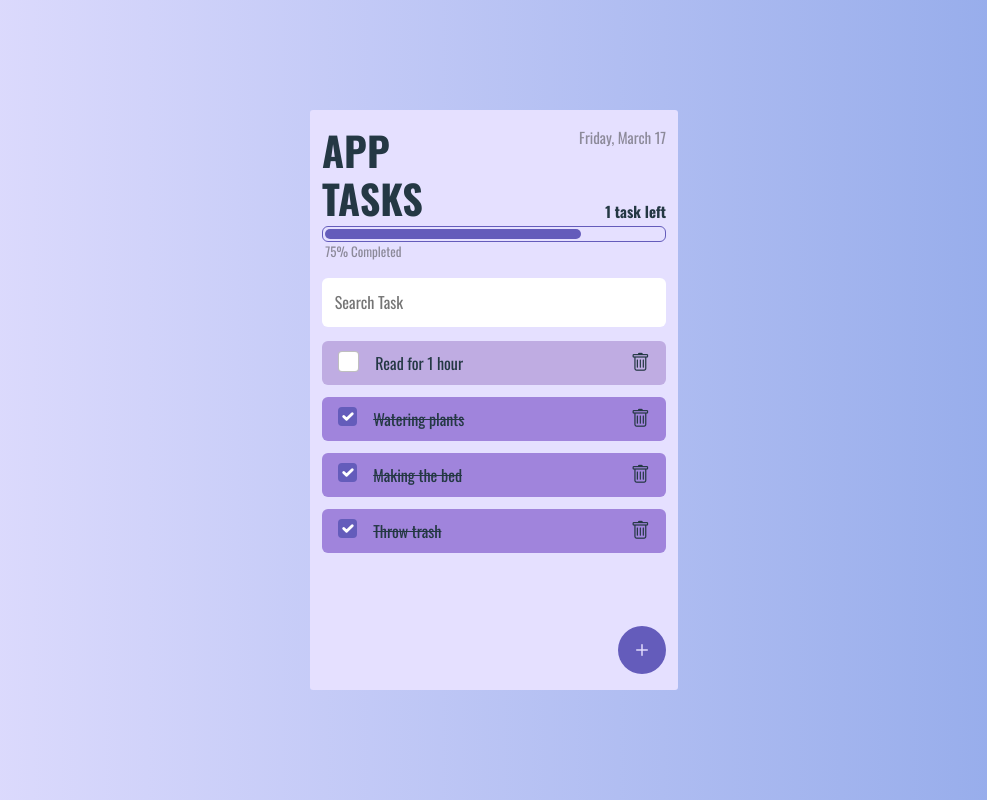
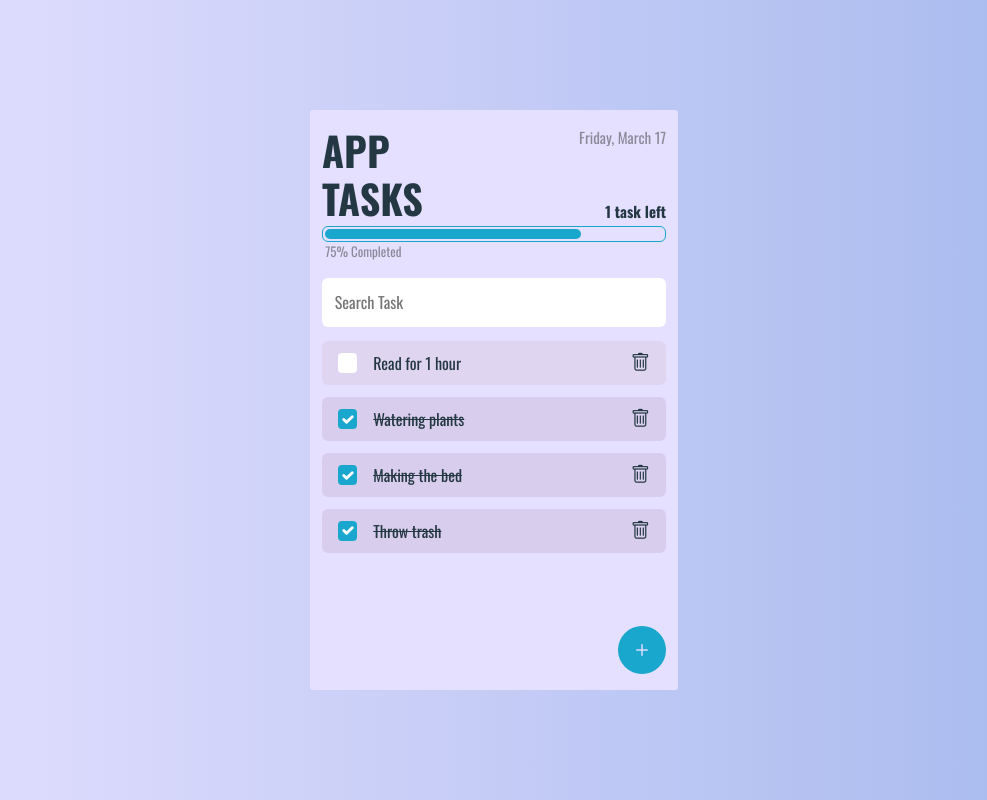
Before and after one commit to AddielQuintero/Task-manager-with-react-and-bootstrap, a React (Create React App) app: page / in a window 1280 px wide. Shown: the whole page, without its empty margins (146-1133 px from the left). Built offline with nearby package versions, Linux system fonts and the light colour scheme.

Commit message:
fix: update application color palette and component currentDate and progressBar

```diff
--- a/src/components/todoCurrentDate.js
+++ b/src/components/todoCurrentDate.js
@@ -1,14 +1,21 @@
 function TodoCurrentDate() {
+  const timeZone = Intl.DateTimeFormat().resolvedOptions().timeZone
   const options = {
     weekday: 'long',
     month: 'long',
     day: 'numeric',
-    timeZone: 'UTC',
+    // year: 'numeric',
+    // hour: 'numeric',
+    // minute: 'numeric',
+    // second: 'numeric',
+    timeZone: timeZone,
   }
-
-  const fechaActual = new Date().toLocaleDateString('en-US', options)
-
-  return <p>{fechaActual}</p>
+  const fechaActual = new Date().toLocaleString('en-US', options)
+  return (
+    <div>
+      <p>{fechaActual}</p>
+    </div>
+  )
 }
 
 export { TodoCurrentDate }
--- a/src/components/todoProgressBar.js
+++ b/src/components/todoProgressBar.js
@@ -6,7 +6,7 @@ function TodoProgressBar(props) {
   let percent = Math.round((now / max) * 100) || 0
   return (
     <>
-      <ProgressBar className="" max={max} now={now} />
+      <ProgressBar max={max || 1} now={now} />
       <p>{`${percent}% Completed`}</p>
     </>
   )
--- a/src/sass/_utils.scss
+++ b/src/sass/_utils.scss
@@ -8,18 +8,17 @@ dl {
 }
 
 /* ------------------- Colors ------------------- */
-// $primary: #7286d3;
-// $secondary: #8ea7e9;
-// $pink: #e5e0ff;
-// $pastel: #fff2f2;
-// $secondary-dark: #4c6793;
+// $primary: #a084dc;
+// $secondary: #bface2;
+// $indigo: #645cbb;
+// $deepIndigo: #5a52a8;
 
-$primary: #a084dc;
-$secondary: #bface2;
-$indigo: #645cbb;
-$deepBlue: #5a52a8;
+$primary: #d8cded;
+$secondary: #dfd5f0;
+$green: #19a7ce;
+$deepGreen: #1696b9;
 $pink: #ebc7e6;
-$pastel: #e5e0ff;
+$light: #e5e0ff;
 $midnight: #243844;
 $grey: #33333380;
 
@@ -36,12 +35,9 @@ body {
   height: 100vh;
   margin: 0;
   padding: 0;
-  background: rgb(229, 224, 255);
-  background: linear-gradient(
-    90deg,
-    rgba(229, 224, 255, 1) 0%,
-    rgba(142, 167, 233, 1) 100%
-  );
+  background: rgb(198,211,244);
+  // background: linear-gradient(90deg, rgba(229, 224, 255, 1) 0%, rgba(142, 167, 233, 1) 100%);
+  background: linear-gradient(90deg, rgba(229,224,255,1) 0%, rgba(164,184,237,1) 100%);
   color: $midnight;
   // font-size: 15px;
 }
@@ -53,7 +49,7 @@ body {
 
   @media (min-width: 768px) {
     width: 23rem;
-    background-color: $pastel;
+    background-color: $light;
     border-radius: 3px;
   }
 }
--- a/src/sass/components/_todoCheckbox.scss
+++ b/src/sass/components/_todoCheckbox.scss
@@ -1,6 +1,13 @@
-.form-check-input:checked {
-    background-color: $indigo !important;
-    border: 0;
+.todo__item-checkbox > div {
+  display: flex;
+
+  .form-check-input {
+    border: none;
+    &:checked {
+      // background-color: $indigo !important;
+      background-color: $green !important;
+      border: none;
+    }
   }
 
   .form-check-input:focus,
@@ -10,6 +17,8 @@
   .form-check-input:not(:disabled):not(.disabled):active:focus {
     color: black;
     outline: 0;
-    border: 0;
-    box-shadow: 0 0 0 0.1rem $indigo !important;
+    border: none;
+    // box-shadow: 0 0 0 0.1rem $indigo !important;
+    box-shadow: 0 0 0 0.8px $green !important;
   }
+}
--- a/src/sass/components/_todoCreateButton.scss
+++ b/src/sass/components/_todoCreateButton.scss
@@ -1,12 +1,15 @@
 .todo__button {
   padding: 0.75rem;
-  background-color: $indigo;
+  // background-color: $indigo;
+  background-color: $green;
   border: none;
-  color: $pastel;
+  color: $light;
   &:hover {
-    color: $pastel;
-    background-color: $deepBlue;
-    border-color: $deepBlue;
+    color: $light;
+    background-color: $deepGreen;
+    border-color: $deepGreen;
+    // background-color: $deepIndigo;
+    // border-color: $deepIndigo;
   }
 
   i {
@@ -16,7 +19,9 @@
 }
 
 .btn:first-child:active {
-  color: $pastel;
-  background-color: $indigo;
-  border-color: $indigo;
+  color: $light;
+  background-color: $green;
+  border-color: $green;
+  // background-color: $indigo;
+  // border-color: $indigo;
 }
--- a/src/sass/components/_todoProgressBar.scss
+++ b/src/sass/components/_todoProgressBar.scss
@@ -1,10 +1,12 @@
 .todo__progress-bar {
   .progress {
     background-color: transparent;
-    border: 1px solid $indigo;
+    border: 1px solid $green;
+    // border: 1px solid $indigo;
 
     .progress-bar {
-      background-color: $indigo;
+      // background-color: $indigo;
+      background-color: $green;
       margin: 0.1rem;
       border-radius: 0.375rem;
     }
--- a/src/sass/components/_todoSearch.scss
+++ b/src/sass/components/_todoSearch.scss
@@ -5,7 +5,8 @@
   border: none;
   &:focus,
   &:active {
-    box-shadow: 0 0 1px $indigo;
+    // box-shadow: 0 0 1px $indigo;
+    box-shadow: 0 0 1px $green;
     outline: 0;
   }
 }
```
